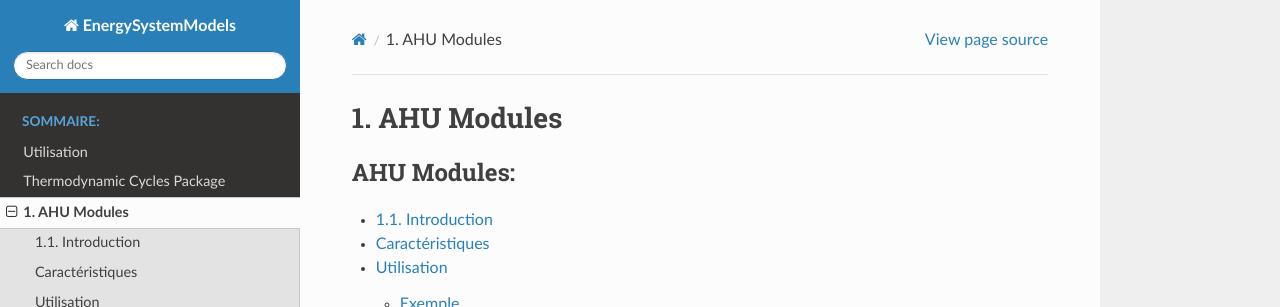
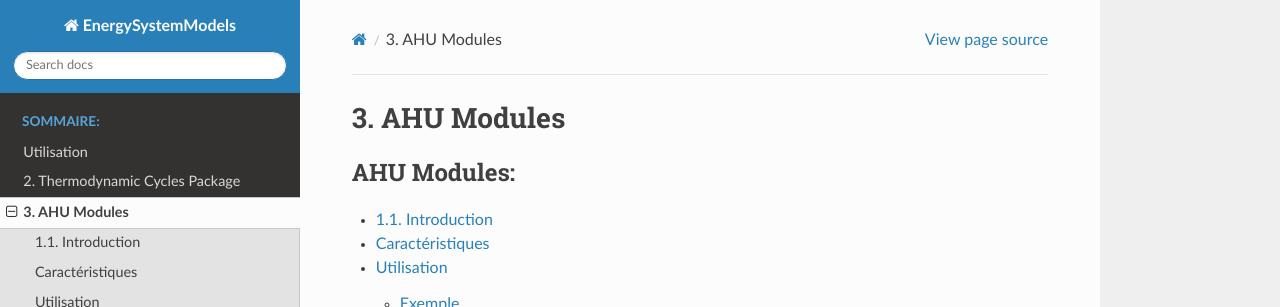
Before and after one commit to ZoheirHADID/EnergySystemModels-fr, a Sphinx documentation site: the page built from docs/source/ahu_modules/index.rst, in a window 1280 px wide. Shown: the top 307 px of the page. Built offline with Sphinx 7.4.7 and the Read the Docs theme 3.1.0, drawn with Linux system fonts in a browser that asks for light colours; pages that are not in the unit, such as notebooks, are missing from menus.

Commit message:
3. AHU Modules

```diff
--- a/docs/source/ahu_modules/index.rst
+++ b/docs/source/ahu_modules/index.rst
@@ -1,6 +1,6 @@
 .. _ahu_modules:
 
-1. AHU Modules
+3. AHU Modules
 ==============
 
 .. toctree::
--- a/docs/source/heat_transfer/index.rst
+++ b/docs/source/heat_transfer/index.rst
@@ -1,7 +1,7 @@
 .. _heat_transfer:
 
-Heat Transfer
-=============
+1. Heat Transfer
+================
 
 .. toctree::
    :maxdepth: 2
--- a/docs/source/thermodynamic_cycles/index.rst
+++ b/docs/source/thermodynamic_cycles/index.rst
@@ -1,7 +1,7 @@
 .. _thermodynamic_cycles:
 
-Thermodynamic Cycles Package
-============================
+2. Thermodynamic Cycles Package
+===============================
 
 .. toctree::
    :maxdepth: 2
```
